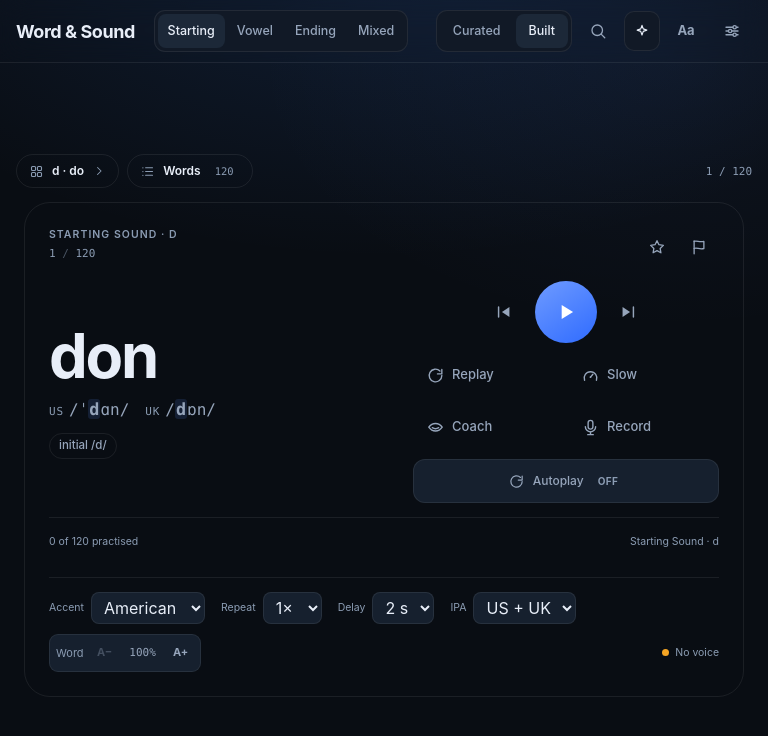
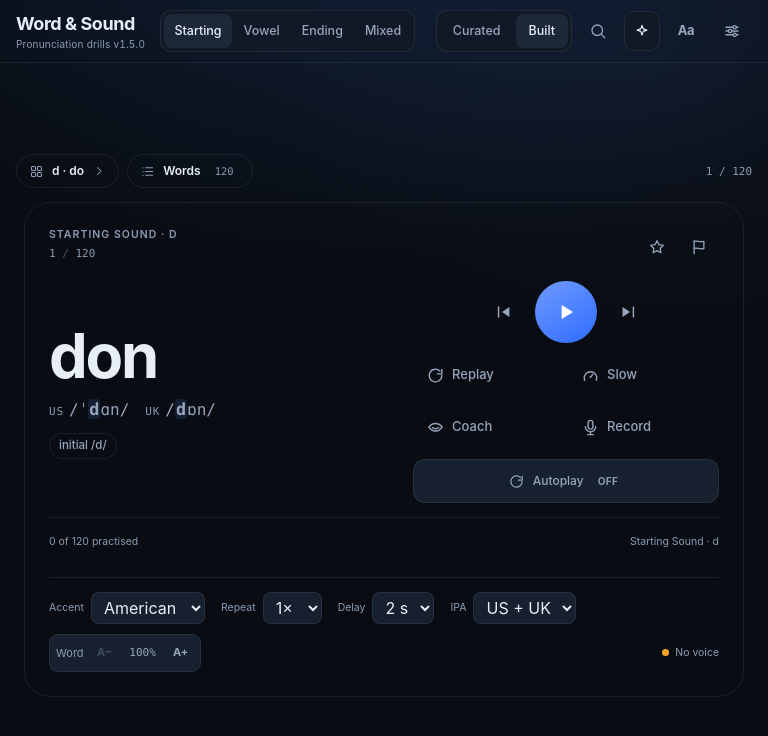
Before and after one commit to somphol/word-and-sound, a React (Vite) app in the folder web/: page / in a window 768 px wide. Shown: the top 736 px of the page. Built offline with nearby package versions, Linux system fonts and the light colour scheme.

Commit message:
Show the version in the iPad header

```diff
--- a/web/src/styles.css
+++ b/web/src/styles.css
@@ -1112,7 +1112,7 @@ mark { background: var(--accent-soft); color: var(--accent-ink); border-radius:
 @media (min-width: 701px) and (max-width: 1199px) and (min-height: 501px) {
   .header { gap: 10px; padding: 10px 16px; }
   .brand { min-width: 0; }
-  .brand p { display: none; }
+  .brand p { display: block; font-size: 0.625rem; }
   .header-secondary { display: none; }
   .practice-button span { display: none; }
   .practice-button { width: 36px; padding: 0; justify-content: center; }
```
